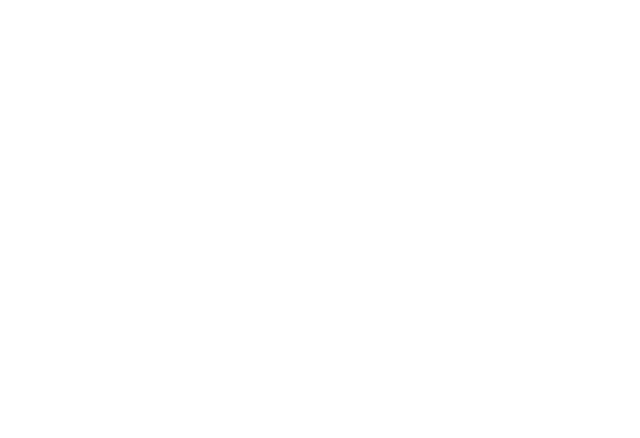
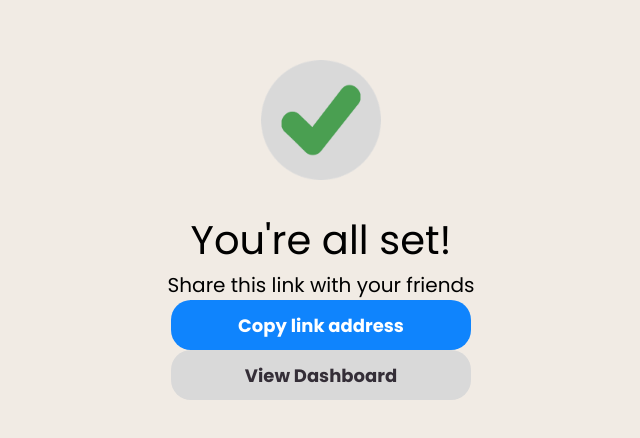
Before and after one commit to MatthewZhang7/OOTGCcore, a React (Create React App) app: page /eventCreated/name in a window 1280 px wide. Before the commit this address had no page. Shown: the part 170-608 px from the top of the page, without its empty margins (319-959 px from the left). Built offline with nearby package versions, Linux system fonts and the light colour scheme.

Commit message:
Added Created Page

```diff
--- a/src/App.tsx
+++ b/src/App.tsx
@@ -3,6 +3,7 @@
 import './App.css';
 import CreateEventPageName from "./pages/CreateEventNamePage";
 import HomePage from "./pages/HomePage";
+import EventCreatedPageName from "./pages/EventCreatedPageName";
 
 
 
@@ -13,6 +14,7 @@
       <Routes>
         <Route path="/" element={<HomePage/>} />
         <Route path="/createEvent/name" element={<CreateEventPageName/>} />
+        <Route path="/eventCreated/name" element={<EventCreatedPageName/>} />
       </Routes>
     </Router>
 
--- a/src/colors.ts
+++ b/src/colors.ts
@@ -4,6 +4,7 @@
     primaryBlue:'#0F84FD',
     secondaryBlue: '#80B8F1',
     randomGreen:'#59F574',
-    pureBlack: "#000000"
+    pureBlack: "#000000",
+    grey: "#D9D9D9"
     // your colors
 }
--- a/src/components/Button1.tsx
+++ b/src/components/Button1.tsx
@@ -11,6 +11,7 @@
   onClick?: () => void;
   radius?: string;
   width?: string;
+  fontcolor?: string;
 }
 
 const Button1: React.FC<Props> = ({
@@ -20,7 +21,8 @@
     height = "50px",
     onClick,
     radius = "20px",
-    width = "300px"
+    width = "300px",
+    fontcolor = "white"
   }) => {
   return (
     <button
@@ -33,14 +35,14 @@
          width
       }}
     >
-    <ButtonText>{children}</ButtonText>
+    <ButtonText fontcolor={fontcolor}>{children}</ButtonText>
     </button>
   );
 }
 
-const ButtonText = styled.h1`
-color:white;
-font-size: 36px;
+const ButtonText = styled.h1<{fontcolor:string}>`
+color:${props => props.fontcolor};
+font-size: 18px;
 margin: auto;
 :focus{
   outline:solid;
--- /dev/null
+++ b/src/pages/EventCreatedPageName.tsx
@@ -0,0 +1,70 @@
+
+import reactLogo from '../assets/CheckMark.png'
+import React from "react";
+import styled from "styled-components";
+import { COLORS } from "../colors";
+import { Header } from "../components/Header";
+import logo from '../assets/BaseLogo2.png'
+import convo from '../assets/convo.png'
+import Button1 from "../components/Button1";
+import Button2 from '../components/Button2';
+import { Link } from "react-router-dom";
+
+
+const Pagediv = styled.div`
+background-color: ${COLORS.white};
+display:flex;
+align-items:center;
+justify-content:center;
+flex-direction:column;
+height:100vh;
+`
+const Imagediv = styled.div`
+display:flex;
+align-items:center;
+justify-content:center;
+`
+
+const Textdiv = styled.div`
+display:flex;
+align-items:center;
+justify-content:center;
+font-size:40px;
+`
+const Textdiv2 = styled.div`
+display:flex;
+align-items:center;
+justify-content:center;
+font-size:20px;
+`
+
+const Buttonsdiv = styled.div`
+display:flex;
+align-items:center;
+justify-content:center;
+flex-direction:column;
+`
+
+
+
+function EventCreatedPageName() {
+    return (
+  <Pagediv>
+      <Imagediv>
+      <img style={{marginBottom:'30px'}} src={reactLogo} alt="react logo" width={120} height={120}/>
+      </Imagediv>
+
+      <Textdiv>You're all set!</Textdiv>
+      <Textdiv2>Share this link with your friends</Textdiv2>
+
+          <Buttonsdiv>
+            <Button1>Copy link address</Button1>
+            <Button1 color={COLORS.grey} fontcolor={COLORS.black}>View Dashboard</Button1>
+            </Buttonsdiv>
+
+
+  </Pagediv>
+    );
+  }
+
+  export default EventCreatedPageName;
```
Also changed, not shown: src/assets/CheckMark.png (added).
